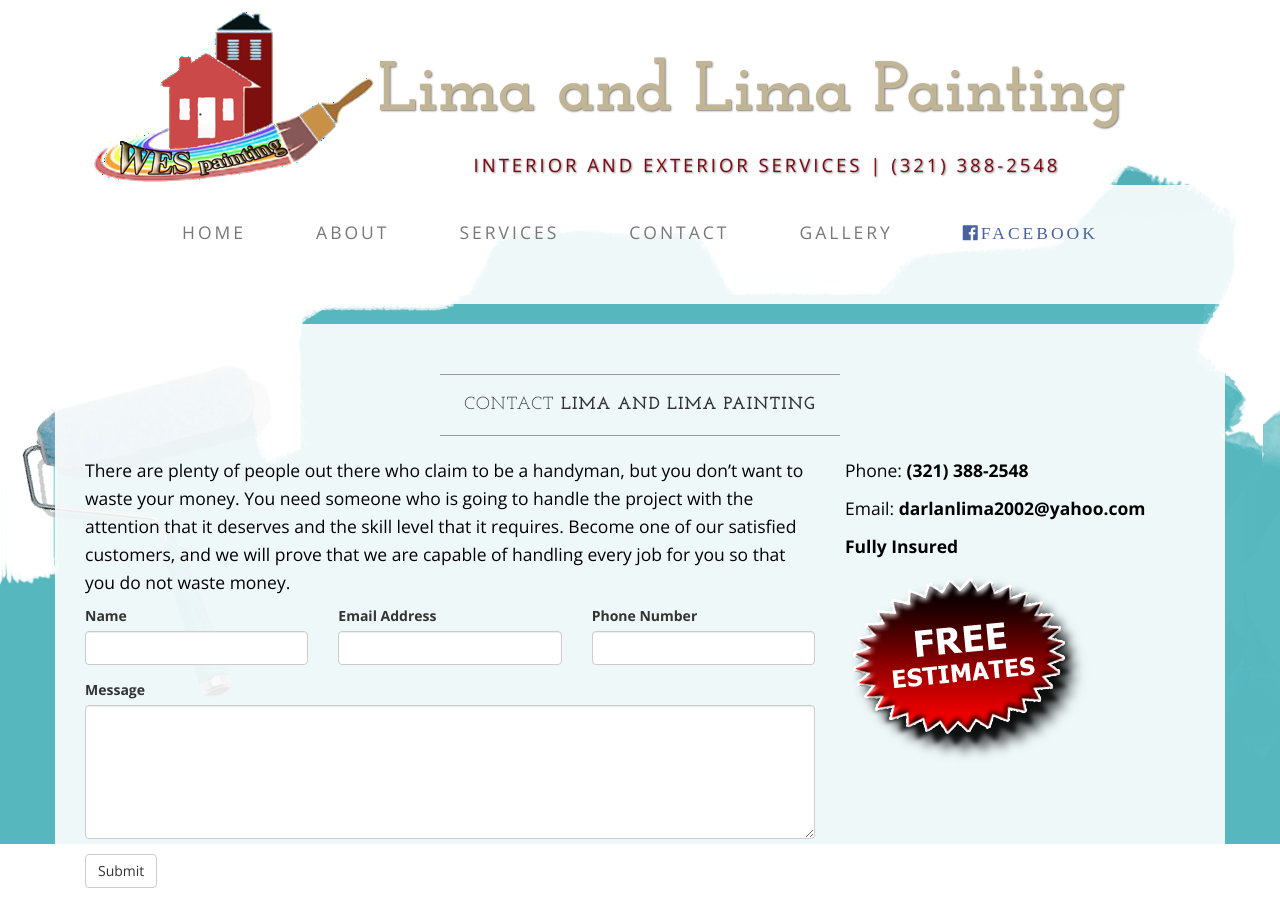
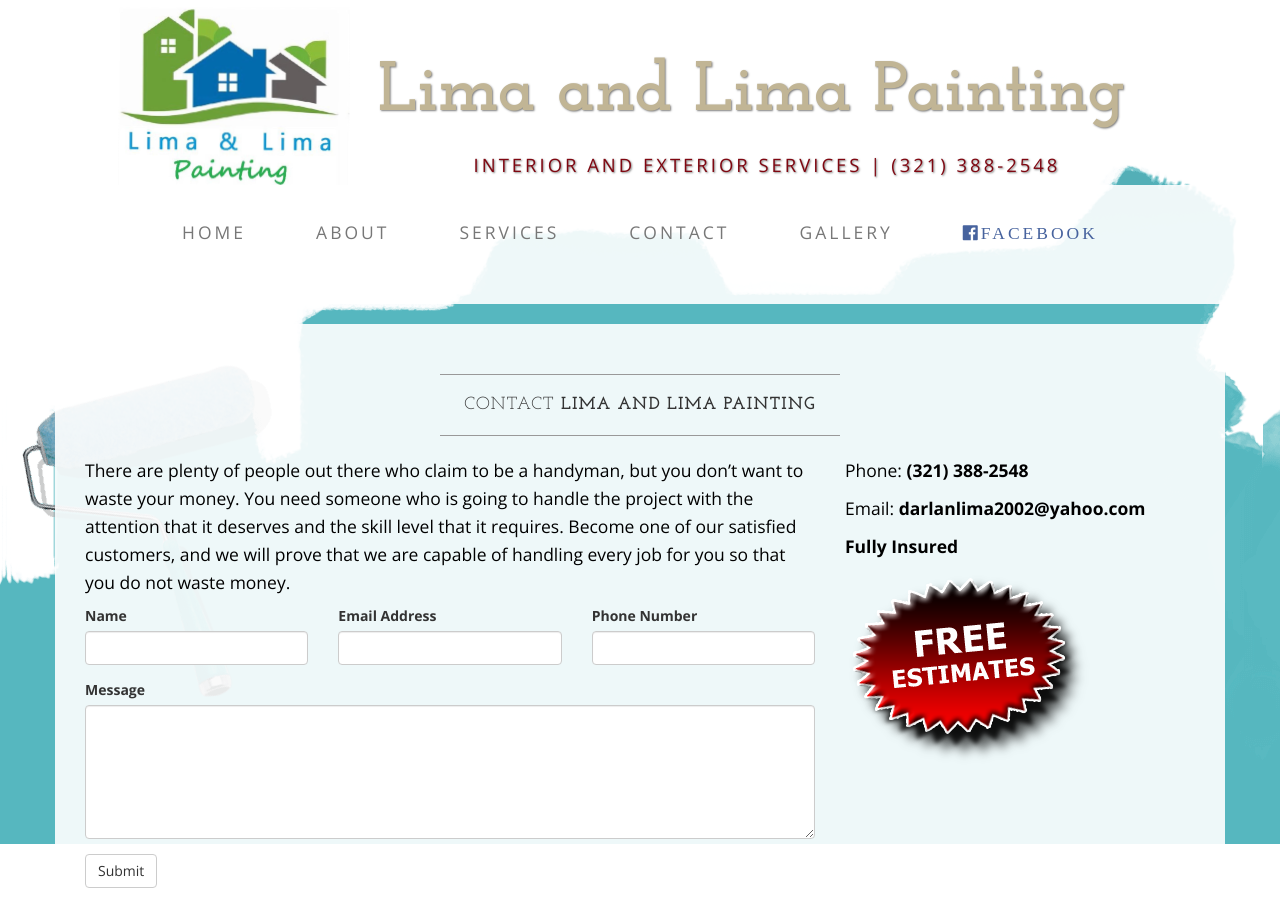
Before and after one commit to LetosTech/limaandlima, a plain HTML site: page contact.html in a window 1280 px wide. Shown: the top 906 px of the page. Drawn offline with nearby package versions, Linux system fonts and the light colour scheme.

Commit message:
Update contact.html

```diff
--- a/contact.html
+++ b/contact.html
@@ -33,7 +33,7 @@
 
 <body>
 
-    <div class="brand"><img src="img/wandersonlogo.png">Lima and Lima Painting</div>
+    <div class="brand"><img src="img/limalogo.png">Lima and Lima Painting</div>
     <div class="address-bar">Interior and Exterior Services | (321) 388-2548</div>
 
     <!-- Navigation -->
```
